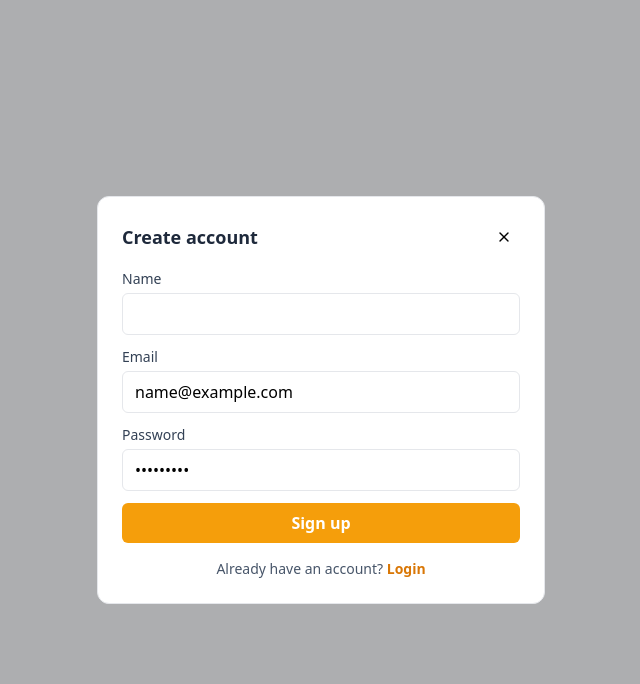
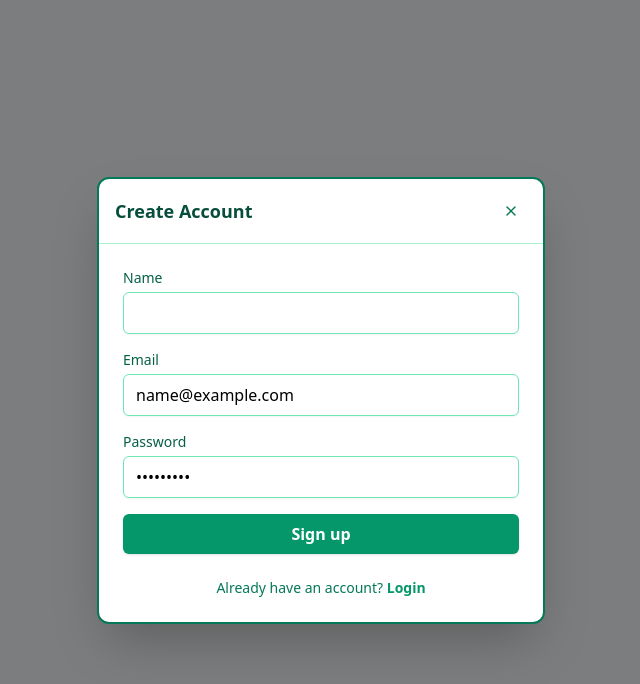
Before and after one commit to Michaelanand123singh/Catalyst-career-ai-frontend, a React (Create React App) app: page /login-redirect in a window 1280 px wide. Both pictures are taken after typing "name@example.com", "Sample123" into the empty fields and a click on the button "Create one". Shown: the top 684 px of the page, without its empty margins (319-959 px from the left). Built offline with nearby package versions, Linux system fonts and the light colour scheme; no server answers.

Commit message:
final changes

```diff
--- a/src/components/AuthModal.jsx
+++ b/src/components/AuthModal.jsx
@@ -1,14 +1,14 @@
-import React, { useState } from 'react';
-import { X } from 'lucide-react';
-import { useAuth } from '../context/AuthContext';
+import React, { useState } from "react";
+import { X, Loader2 } from "lucide-react";
+import { useAuth } from "../context/AuthContext";
 
 const AuthModal = ({ isOpen, onClose }) => {
   const { login, signup } = useAuth();
-  const [mode, setMode] = useState('login');
-  const [name, setName] = useState('');
-  const [email, setEmail] = useState('');
-  const [password, setPassword] = useState('');
-  const [error, setError] = useState('');
+  const [mode, setMode] = useState("login");
+  const [name, setName] = useState("");
+  const [email, setEmail] = useState("");
+  const [password, setPassword] = useState("");
+  const [error, setError] = useState("");
   const [loading, setLoading] = useState(false);
 
   if (!isOpen) return null;
@@ -16,65 +16,150 @@ const AuthModal = ({ isOpen, onClose }) => {
   const submit = async (e) => {
     e.preventDefault();
     setLoading(true);
-    setError('');
-    const [data, err] = mode === 'login' ? await login(email, password) : await signup(name, email, password);
-    if (err) setError(err.message || 'Authentication failed');
+    setError("");
+    const [data, err] =
+      mode === "login"
+        ? await login(email, password)
+        : await signup(name, email, password);
+
+    if (err) setError(err.message || "Authentication failed");
     if (data?.token) onClose();
     setLoading(false);
   };
 
   return (
     <div className="fixed inset-0 z-50">
-      <div className="absolute inset-0 bg-black/30" onClick={onClose} />
+      {/* Backdrop */}
+      <div
+        className="absolute inset-0 bg-black/50 backdrop-blur-sm animate-fadeIn"
+        onClick={onClose}
+      />
+
+      {/* Centered modal */}
       <div className="absolute inset-0 flex items-center justify-center p-4">
-        <div className="w-full max-w-md rounded-xl border bg-white p-6">
-          <div className="flex items-center justify-between">
-            <h2 className="text-lg font-semibold text-slate-800">{mode === 'login' ? 'Login' : 'Create account'}</h2>
-            <button onClick={onClose} className="h-8 w-8 grid place-items-center rounded-md hover:bg-slate-100">
+        <div className="w-full max-w-md rounded-xl border-2 border-emerald-700 bg-white shadow-2xl animate-scaleIn">
+          {/* Header */}
+          <div className="flex items-center justify-between p-4 border-b border-emerald-200">
+            <h2 className="text-lg font-semibold text-emerald-900">
+              {mode === "login" ? "Login" : "Create Account"}
+            </h2>
+            <button
+              onClick={onClose}
+              className="h-8 w-8 grid place-items-center rounded-md hover:bg-emerald-50 text-emerald-700"
+            >
               <X className="h-4 w-4" />
             </button>
           </div>
 
-          {error && <div className="mt-3 text-sm text-rose-600">{error}</div>}
+          {/* Error */}
+          {error && (
+            <div className="mx-4 mt-3 rounded-md bg-red-50 px-3 py-2 text-sm text-red-600 border border-red-200">
+              {error}
+            </div>
+          )}
 
-          <form onSubmit={submit} className="mt-4 space-y-3">
-            {mode === 'signup' && (
+          {/* Form */}
+          <form onSubmit={submit} className="p-6 space-y-4">
+            {mode === "signup" && (
               <div>
-                <label className="block text-sm font-medium text-slate-700">Name</label>
-                <input value={name} onChange={(e) => setName(e.target.value)}
-                  className="mt-1 w-full rounded-md border px-3 py-2 focus:outline-none focus:ring-2 focus:ring-amber-500" required />
+                <label className="block text-sm font-medium text-emerald-800">
+                  Name
+                </label>
+                <input
+                  value={name}
+                  onChange={(e) => setName(e.target.value)}
+                  className="mt-1 w-full rounded-md border border-emerald-300 px-3 py-2 shadow-sm focus:border-emerald-500 focus:ring-2 focus:ring-emerald-400 focus:outline-none"
+                  required
+                />
               </div>
             )}
             <div>
-              <label className="block text-sm font-medium text-slate-700">Email</label>
-              <input type="email" value={email} onChange={(e) => setEmail(e.target.value)}
-                className="mt-1 w-full rounded-md border px-3 py-2 focus:outline-none focus:ring-2 focus:ring-amber-500" required />
+              <label className="block text-sm font-medium text-emerald-800">
+                Email
+              </label>
+              <input
+                type="email"
+                value={email}
+                onChange={(e) => setEmail(e.target.value)}
+                className="mt-1 w-full rounded-md border border-emerald-300 px-3 py-2 shadow-sm focus:border-emerald-500 focus:ring-2 focus:ring-emerald-400 focus:outline-none"
+                required
+              />
             </div>
             <div>
-              <label className="block text-sm font-medium text-slate-700">Password</label>
-              <input type="password" value={password} onChange={(e) => setPassword(e.target.value)}
-                className="mt-1 w-full rounded-md border px-3 py-2 focus:outline-none focus:ring-2 focus:ring-amber-500" required />
+              <label className="block text-sm font-medium text-emerald-800">
+                Password
+              </label>
+              <input
+                type="password"
+                value={password}
+                onChange={(e) => setPassword(e.target.value)}
+                className="mt-1 w-full rounded-md border border-emerald-300 px-3 py-2 shadow-sm focus:border-emerald-500 focus:ring-2 focus:ring-emerald-400 focus:outline-none"
+                required
+              />
             </div>
-            <button disabled={loading} type="submit" className="w-full mt-2 px-4 py-2 rounded-md bg-amber-500 text-white font-semibold hover:bg-amber-600 disabled:opacity-60">
-              {loading ? 'Please wait…' : mode === 'login' ? 'Login' : 'Sign up'}
+
+            <button
+              disabled={loading}
+              type="submit"
+              className="w-full mt-2 px-4 py-2 rounded-md bg-emerald-600 text-white font-semibold shadow hover:bg-emerald-700 transition-colors disabled:opacity-60 flex items-center justify-center"
+            >
+              {loading ? (
+                <>
+                  <Loader2 className="h-5 w-5 mr-2 animate-spin" />
+                  Please wait…
+                </>
+              ) : mode === "login" ? (
+                "Login"
+              ) : (
+                "Sign up"
+              )}
             </button>
           </form>
 
-          <div className="mt-4 text-sm text-slate-600 text-center">
-            {mode === 'login' ? (
+          {/* Switch mode */}
+          <div className="px-6 pb-6 text-sm text-center text-emerald-700">
+            {mode === "login" ? (
               <span>
-                Don’t have an account?{' '}
-                <button onClick={() => setMode('signup')} className="text-amber-600 font-semibold">Create one</button>
+                Don’t have an account?{" "}
+                <button
+                  onClick={() => setMode("signup")}
+                  className="text-emerald-600 font-semibold hover:underline"
+                >
+                  Create one
+                </button>
               </span>
             ) : (
               <span>
-                Already have an account?{' '}
-                <button onClick={() => setMode('login')} className="text-amber-600 font-semibold">Login</button>
+                Already have an account?{" "}
+                <button
+                  onClick={() => setMode("login")}
+                  className="text-emerald-600 font-semibold hover:underline"
+                >
+                  Login
+                </button>
               </span>
             )}
           </div>
         </div>
       </div>
+
+      {/* Animations */}
+      <style>{`
+        .animate-fadeIn {
+          animation: fadeIn 0.3s ease-out;
+        }
+        .animate-scaleIn {
+          animation: scaleIn 0.3s ease-out;
+        }
+        @keyframes fadeIn {
+          from { opacity: 0 }
+          to { opacity: 1 }
+        }
+        @keyframes scaleIn {
+          from { opacity: 0; transform: scale(0.95) }
+          to { opacity: 1; transform: scale(1) }
+        }
+      `}</style>
     </div>
   );
 };
```
